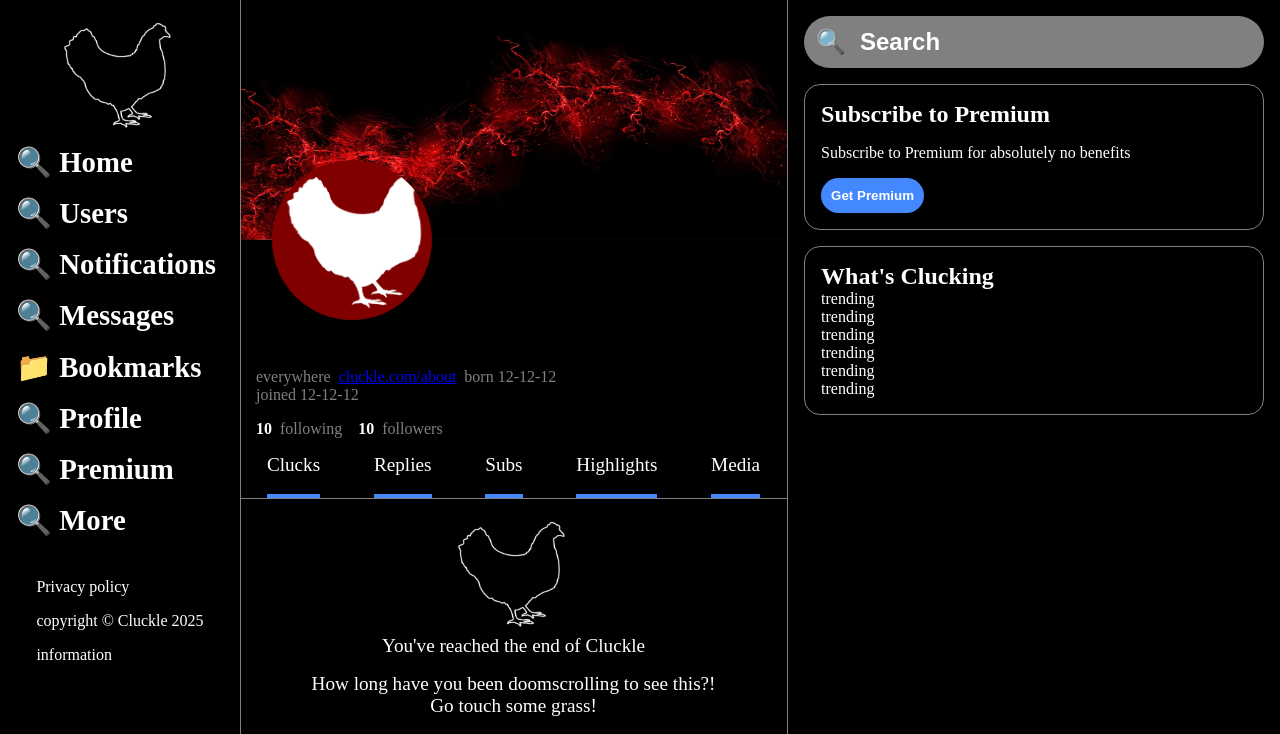
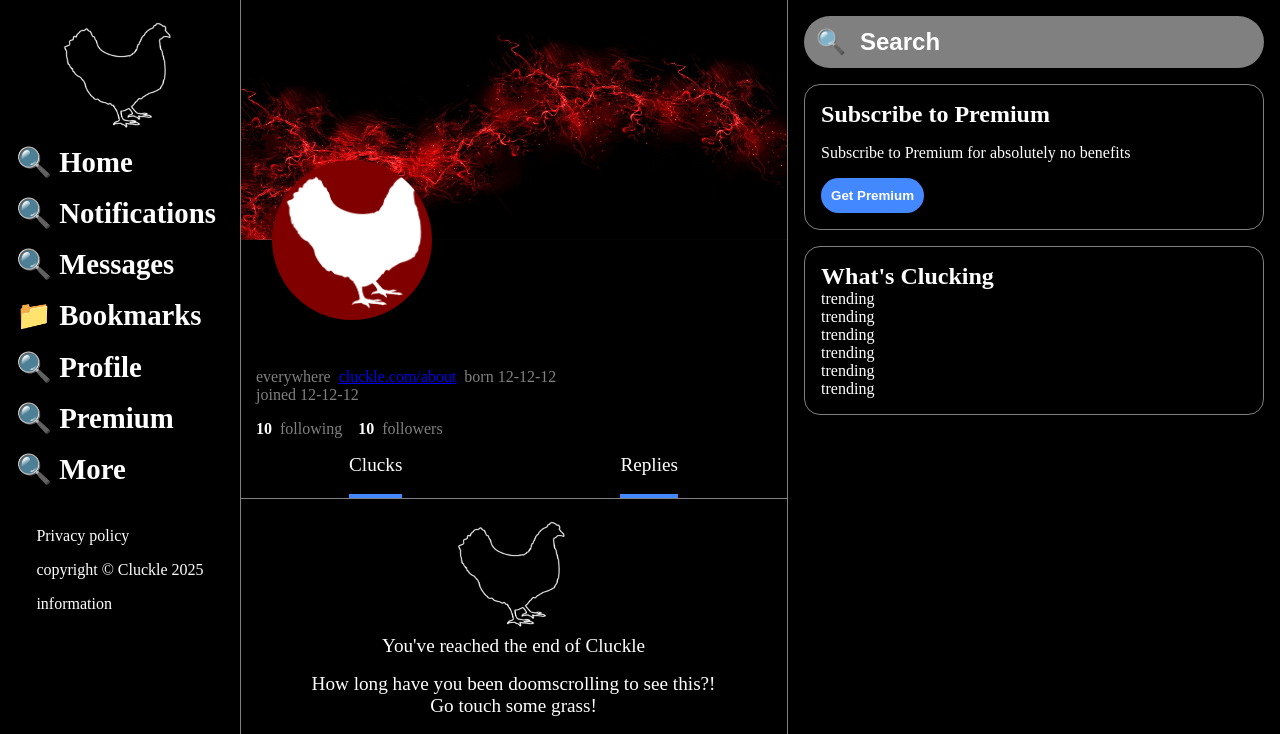
Before and after one commit to Rowan-Laffeber/Cluckle, a PHP site: page /user.php in a window 1280 px wide. Shown: the top 734 px of the page. Run offline with PHP 8.4, Linux system fonts and the light colour scheme; the visitor is signed in with stand-in values (Sample User, id 1); data that the repository does not hold is empty.

Commit message:
V0.0.1
cleaned up user nav in preparation of the user comments

```diff
--- a/partials/top.php
+++ b/partials/top.php
@@ -16,7 +16,6 @@
         <img src="assets/img/chicken-line-white.png" alt="">
 
         <li><a <?php if ($url === '/Chirpify/index.php'){ echo "class='active'";} ?> href="index.php">&#128269; Home</a></li>
-        <li><a <?php if ($url === '/Chirpify/user.php'){ echo "class='active'";} ?> href="user.php">&#128269; Users</a></li>
         <li <?php if ($url === '/Chirpify/#'){ echo "class='active'";} ?>><a href="#">&#128269; Notifications</a></li>
         <li <?php if ($url === '/Chirpify/#'){ echo "class='active'";} ?>><a href="#">&#128269; Messages</a></li>
         <li <?php if ($url === '/Chirpify/#'){ echo "class='active'";} ?>><a href="#">&#128193; Bookmarks</a></li>
--- a/profile.php
+++ b/profile.php
@@ -55,9 +55,6 @@ $handle = htmlspecialchars($account['handle'], ENT_QUOTES, 'UTF-8');
             <ul>
                 <li><a href="#">Clucks</a></li>
                 <li><a href="#">Replies</a></li>
-                <li><a href="#">Subs</a></li>
-                <li><a href="#">Highlights</a></li>
-                <li><a href="#">Media</a></li>
             </ul>
         </div>
 
--- a/user.php
+++ b/user.php
@@ -55,9 +55,6 @@ $handle = htmlspecialchars($account['handle'], ENT_QUOTES, 'UTF-8');
             <ul>
                 <li><a href="#">Clucks</a></li>
                 <li><a href="#">Replies</a></li>
-                <li><a href="#">Subs</a></li>
-                <li><a href="#">Highlights</a></li>
-                <li><a href="#">Media</a></li>
             </ul>
         </div>
 
```
